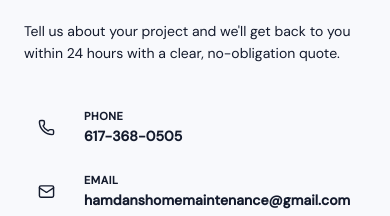
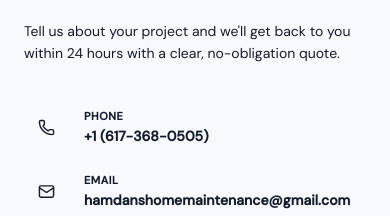
Before and after one commit to MohamadHussham/HAMDNASHOMEMAINTENANCE, a React (Vite) app: page / in a window 390 px wide. Shown: the part 6360-6576 px from the top of the page. Built offline with nearby package versions, Linux system fonts and the light colour scheme.

Commit message:
fix phone number2

```diff
--- a/src/app/App.tsx
+++ b/src/app/App.tsx
@@ -458,7 +458,7 @@ export default function App() {
               Get a Free Estimate <ChevronRight size={16} />
             </button>
             <a
-              href="tel:6173680505"
+              href="tel:0016173680505"
               className="border-2 border-primary text-primary font-bold px-8 py-4 rounded-lg hover:bg-primary/5 transition-all flex items-center gap-2 text-sm"
               style={{ fontFamily: "Manrope, sans-serif" }}
             >
@@ -722,7 +722,7 @@ export default function App() {
               className="bg-white text-accent font-bold px-7 py-4 rounded-lg hover:bg-white/90 transition-colors flex items-center gap-2 text-sm"
               style={{ fontFamily: "Manrope, sans-serif" }}
             >
-              <Phone size={15} /> +1 (617-368-0505)
+              <Phone size={17} /> +1 (617-368-0505)
             </a>
             <button
               onClick={() => scrollTo("contact")}
@@ -753,7 +753,7 @@ export default function App() {
               hours with a clear, no-obligation quote.
             </p>
             <div className="flex flex-col gap-5">
-              <a href="tel:6173680505" className="flex items-center gap-4 group">
+              <a href="tel:0016173680505" className="flex items-center gap-4 group">
                 <div className="w-11 h-11 rounded-xl bg-accent/10 flex items-center justify-center group-hover:bg-accent/20 transition-colors shrink-0">
                   <Phone size={17} className="text-accent" />
                 </div>
@@ -762,7 +762,7 @@ export default function App() {
                     Phone
                   </p>
                   <p className="text-sm font-bold text-foreground mt-0.5">
-                    617-368-0505
+                    +1 (617-368-0505)
                   </p>
                 </div>
               </a>
```
